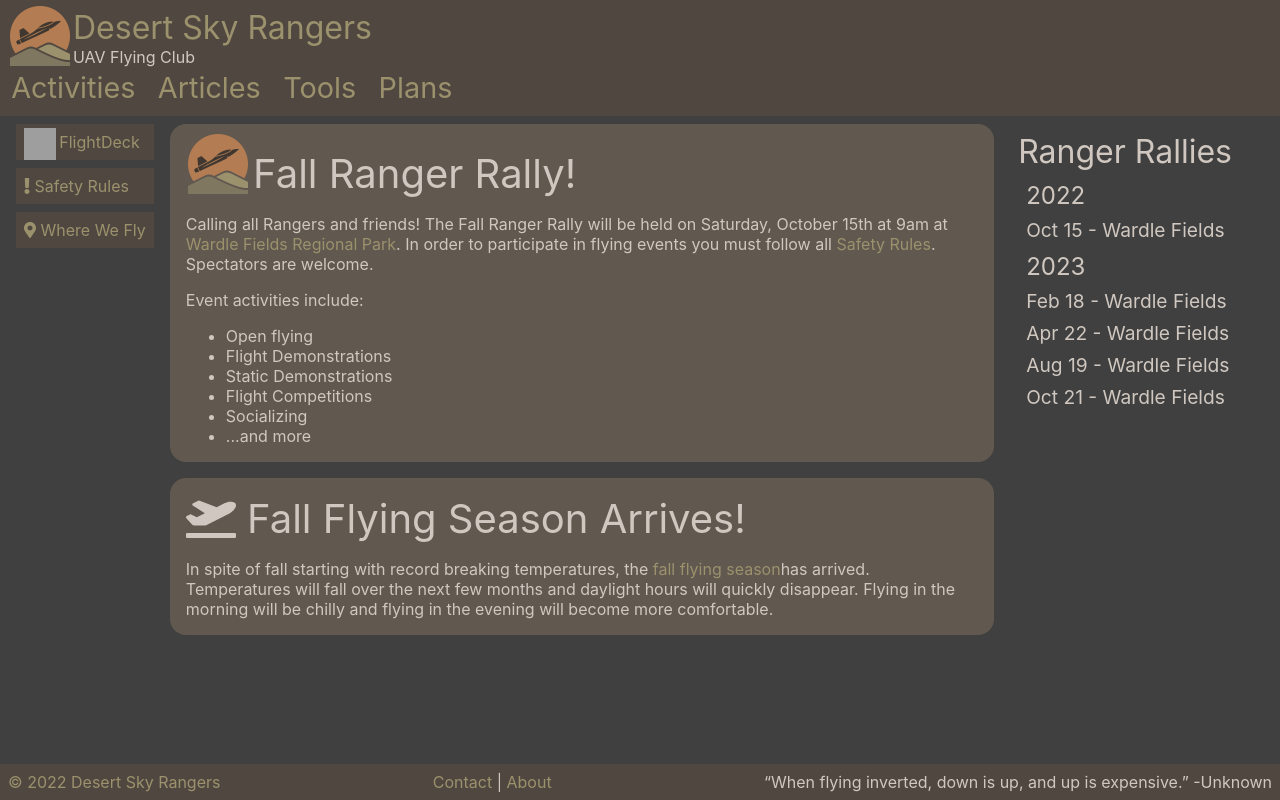
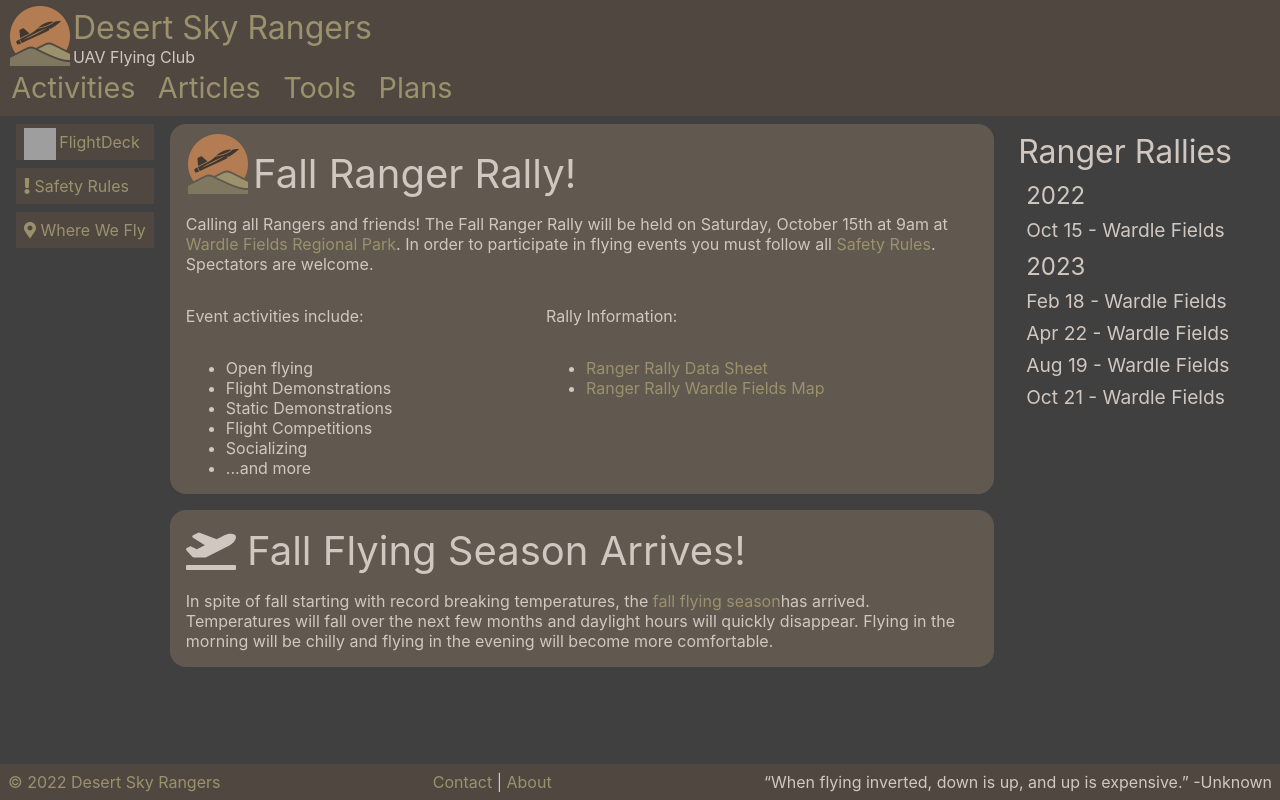
Before and after one commit to desertskyrangers/www.desertskyrangers.org, a React (Create React App) app: page / in a window 1280 px wide. Built offline with nearby package versions, Linux system fonts and the light colour scheme; grey boxes are pictures that could not be loaded.

Commit message:
Update rally info

```diff
--- a/src/App.css
+++ b/src/App.css
@@ -211,6 +211,26 @@ h6 {
 	flex-flow: column nowrap;
 }
 
+.row .column {
+	flex-grow: 1;
+}
+
+.space-evenly {
+	justify-content: space-evenly;
+}
+
+.left {
+	align-self: flex-start;
+}
+
+.centered {
+	align-self: center;
+}
+
+.right {
+	align-self: flex-end;
+}
+
 .info {
 
 }
--- a/src/Home.js
+++ b/src/Home.js
@@ -21,10 +21,12 @@ export default class Home extends React.Component {
 							<p>
 								Calling all Rangers and friends! The Fall Ranger Rally will be
 								held on Saturday, October 15th at 9am
-								at <a href='https://slco.org/parks/wardle-fields-regional-park/'>Wardle Fields Regional	Park</a>. In
+								at <a href='https://slco.org/parks/wardle-fields-regional-park/'>Wardle Fields Regional Park</a>. In
 								order to participate in flying events you must follow
 								all <Link to="/safety">Safety Rules</Link>. Spectators are welcome.
 							</p>
+							<div className='row space-evenly'>
+								<div className='column'>
 									<p>
 										Event activities include:
 									</p>
@@ -36,6 +38,15 @@ export default class Home extends React.Component {
 										<li>Socializing</li>
 										<li>...and more</li>
 									</ul>
+								</div>
+								<div className='column'>
+									<p>Rally Information:</p>
+									<ul>
+										<li><a href='https://drive.google.com/file/d/10b7U2rPOQPHwd5-MgdfxUihurRs94K5C/view?usp=sharing'>Ranger Rally Data Sheet</a></li>
+										<li><a href='https://drive.google.com/file/d/1sulwYF7Tn2Kt38r0y2eZ7GyDHq7TNt5y/view?usp=sharing'>Ranger Rally Wardle Fields Map</a></li>
+									</ul>
+								</div>
+							</div>
 						</div>
 
 						<div className='announcement'>
```
Lines whose indentation alone changed are shown as unchanged.
